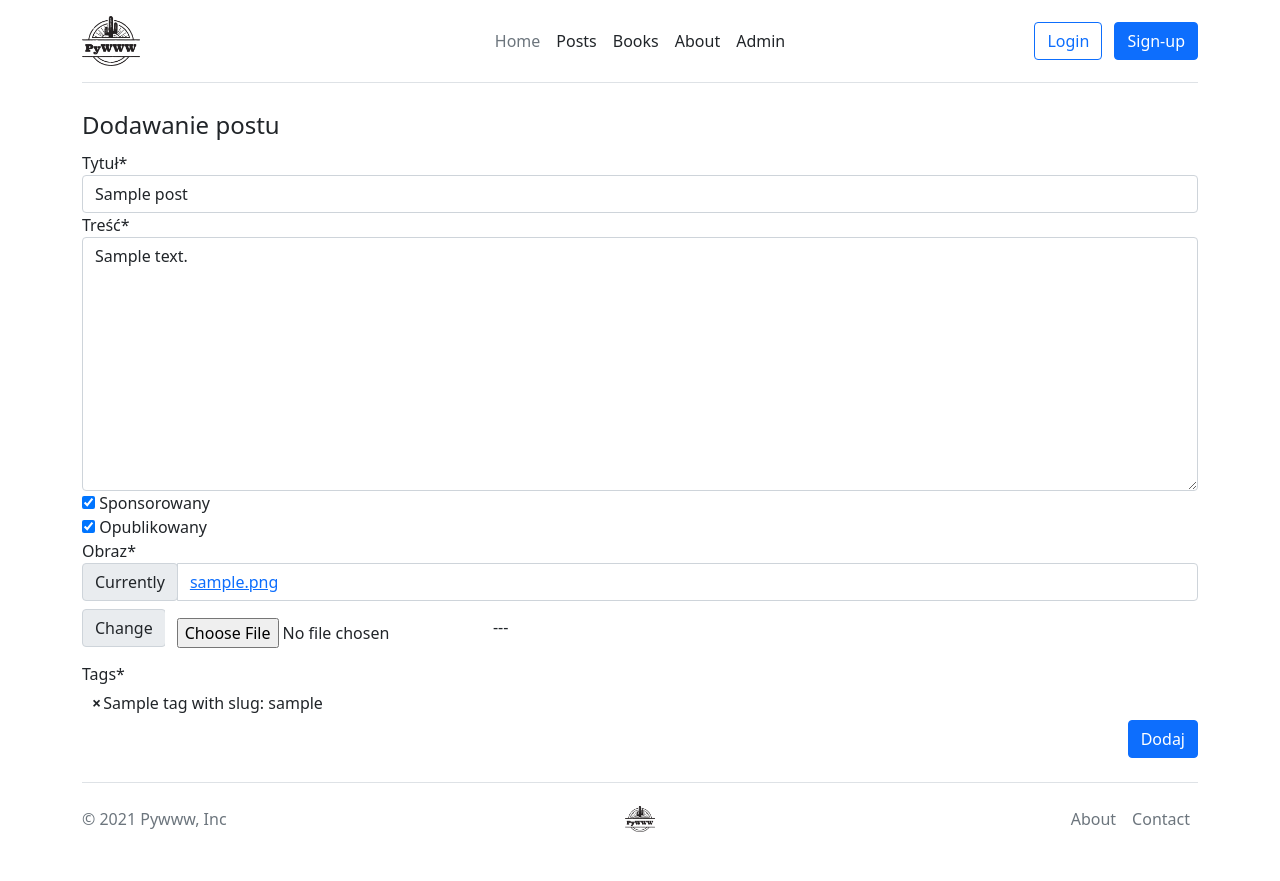
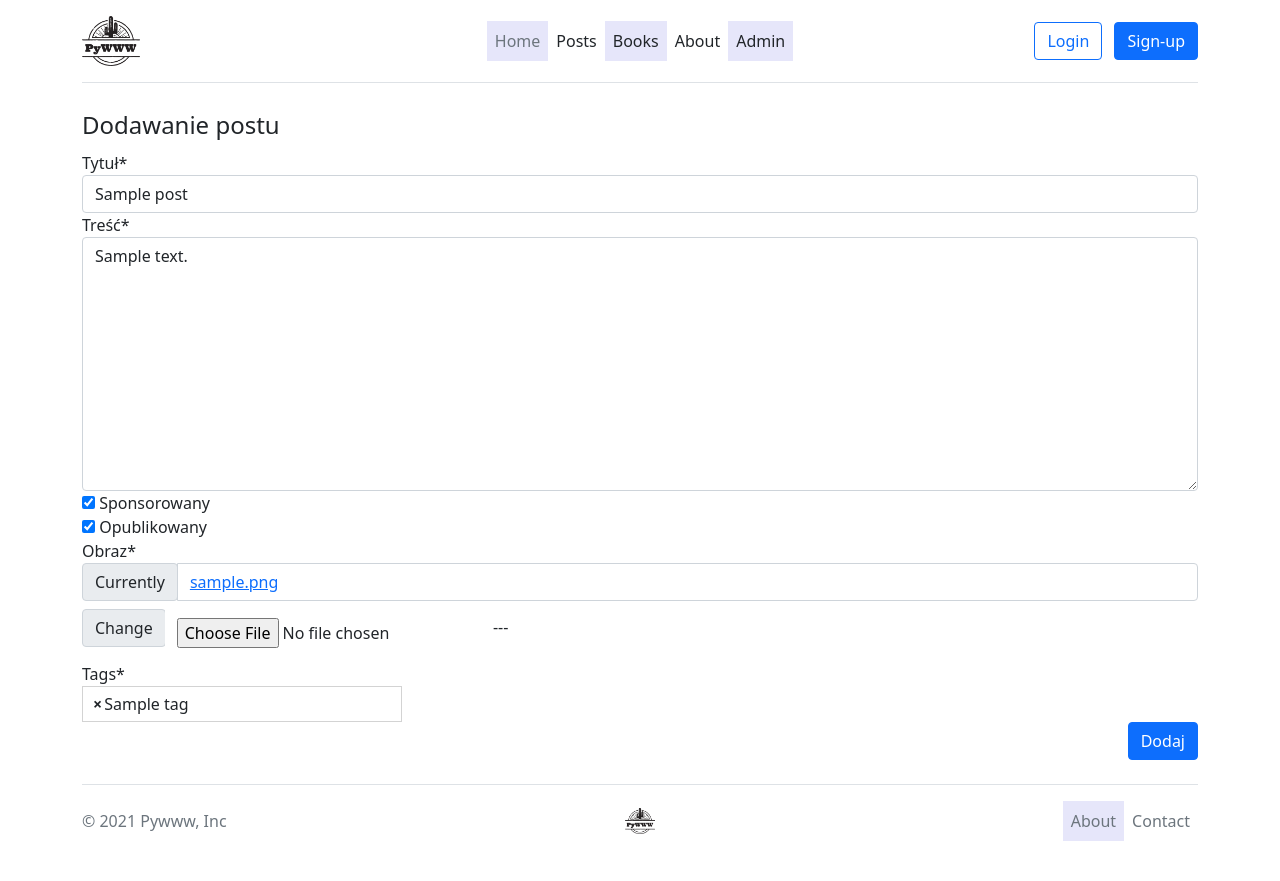
Before and after one commit to dariusz-dudek/pywww_new, a Django app: page /posts/1/edit in a window 1280 px wide. Before the commit the page ends 832 px from the top, so only its background shows below. Run offline with Django 4.2, Linux system fonts and the light colour scheme; tables that the repository leaves empty hold one stand-in row (values such as "Sample post"); parts of the project's set-up code (start-up, migrations or seed data) failed here and were passed over; some libraries are stand-ins or nearby versions.

Commit message:
AutocompleteSelectMulitple in tags 1

```diff
--- a/main/templates/base.html
+++ b/main/templates/base.html
@@ -5,6 +5,7 @@
         <meta charset="UTF-8">
         <meta name="viewport" content="width=device-width, initial-scale=1.0">
         <title>{% block title %}{% endblock %}</title>
+
         <link href="https://cdn.jsdelivr.net/npm/bootstrap@5.1.3/dist/css/bootstrap.min.css" rel="stylesheet" integrity="sha384-1BmE4kWBq78iYhFldvKuhfTAU6auU8tT94WrHftjDbrCEXSU1oBoqyl2QvZ6jIW3" crossorigin="anonymous">
         {% block style %}{% endblock %}
     </head>
--- a/posts/static/posts/css/style.css
+++ b/posts/static/posts/css/style.css
@@ -7,3 +7,6 @@
 /*ul li:nth-child(odd) a {*/
 /*    color: #fff;*/
 /*}*/
+li:nth-child(odd) a {background-color: lavender}
+
+.select2 {border: 1px solid lightgray}
--- a/posts/templates/posts/add.html
+++ b/posts/templates/posts/add.html
@@ -2,7 +2,13 @@
 
 {% load crispy_forms_tags %}
 
+{% load static %}
+
 {% block title %}Dodawanie posta{% endblock %}
+
+{% block style %}
+<link rel="stylesheet" href="{% static 'posts/css/style.css' %}">
+{% endblock %}
 
 {% block content %}
 
--- a/posts/templates/posts/details.html
+++ b/posts/templates/posts/details.html
@@ -1,6 +1,11 @@
 {% extends 'base.html' %}
+{% load static %}
 
 {% block title %}Szczegóły posta{% endblock %}
+
+{% block style %}
+<link rel="stylesheet" href="{% static 'posts/css/style.css' %}">
+{% endblock %}
 
 {% block content %}
         <h2>{{ post.title }}</h2>
--- a/tags/models.py
+++ b/tags/models.py
@@ -7,7 +7,7 @@ class Tag(models.Model):
     slug = models.SlugField(unique=True, max_length=100)
 
     def __str__(self):
-        return f'{self.name} with slug: {self.slug}'
+        return f'{self.name}'
 
     def save(self, *args, **kwargs):
         if not self.slug:
```
